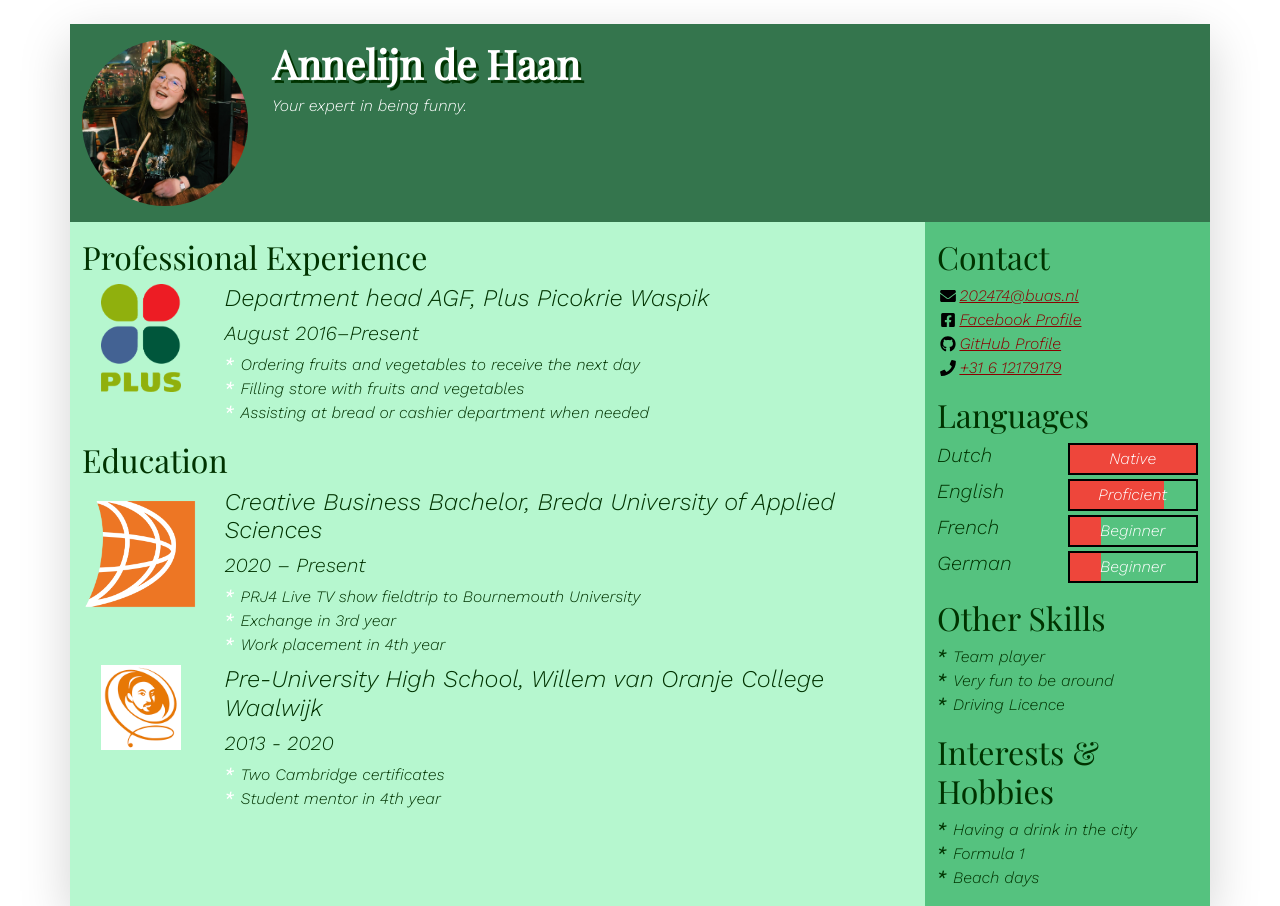
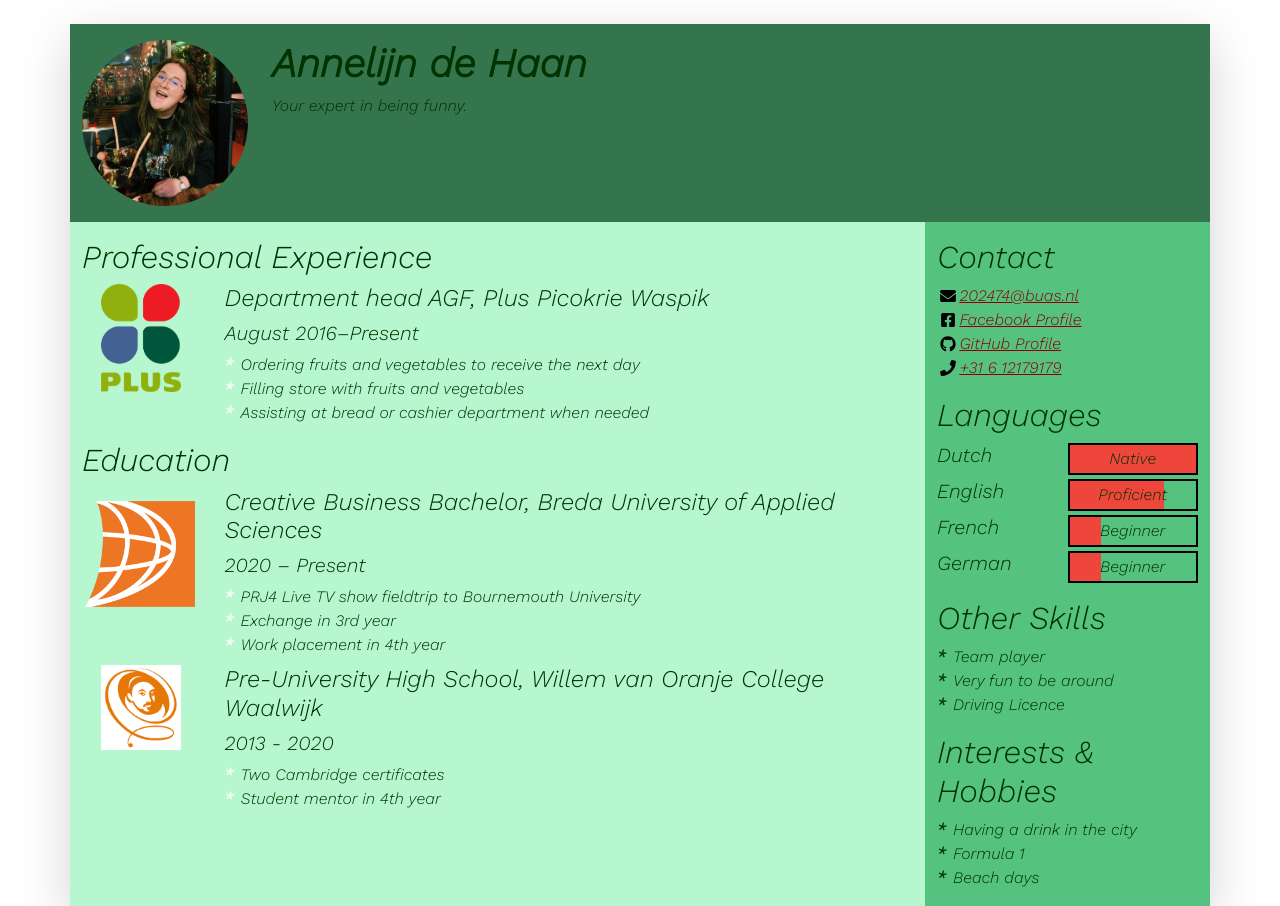
Before and after one commit to annelijndehaan/cvwebsite, a plain HTML site: page index.html in a window 1280 px wide. Shown: the top 906 px of the page. Drawn offline with nearby package versions, Linux system fonts and the light colour scheme.

Commit message:
font remove 1 style

```diff
--- a/css/styles.css
+++ b/css/styles.css
@@ -1,7 +1,8 @@
 /* Use this file to use your own styles*/
 
 /* Import declaration to use Google Fonts - check https://fonts.google.com/ for details */
-@import url('https://fonts.googleapis.com/css2?family=Playfair+Display&family=Work+Sans:ital,wght@1,300&display=swap');
+@import url('https://fonts.googleapis.com/css2?family=Work+Sans:ital,wght@1,300&display=swap');
+
 /* Styles for the body */
 
 body {
@@ -9,20 +10,6 @@ body {
 	color: #003300
 }
 
-h1 {
-	font-family: 'Playfair Display', serif;
-	color: white ;
-	text-shadow: 3px 3px #003300;
-}
-
-h2 {
-	font-family: 'Playfair Display', serif;
-}
-
-h6 {
-	font-family: 'Work Sans', sans-serif;
-	color: white
-}
 /* Styles for custom classes in the document. (There are more, try to find them out!) */
 
 .resume-header {
```
Also changed, not shown: 1 other file.
